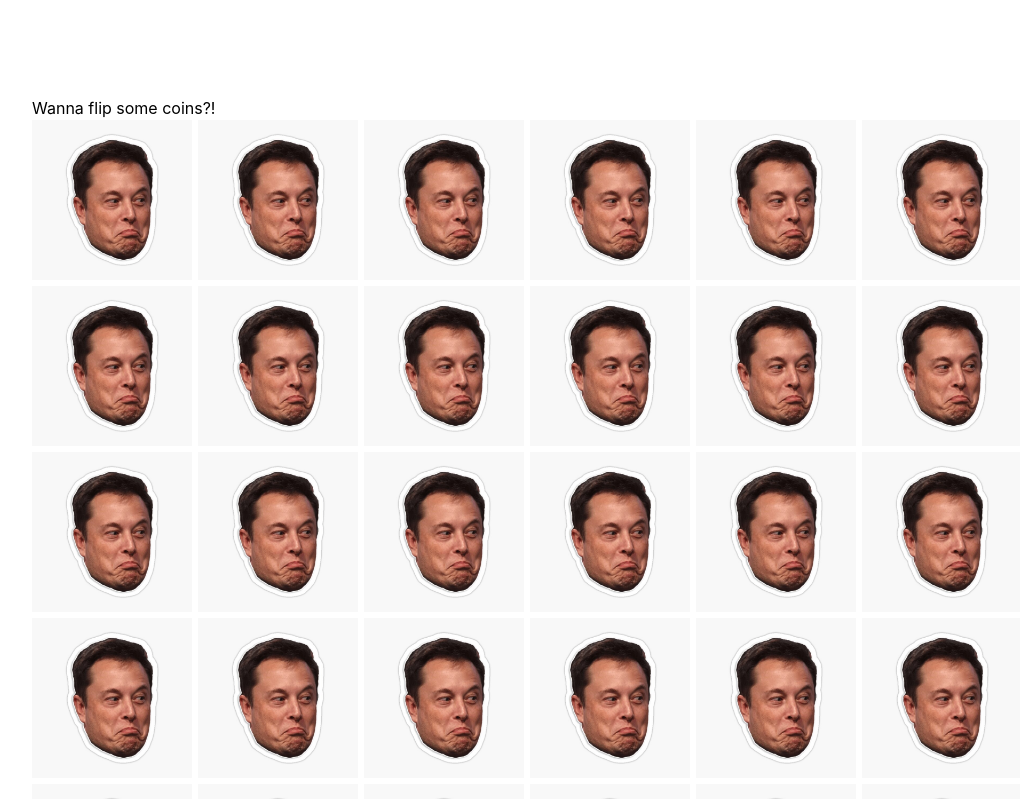
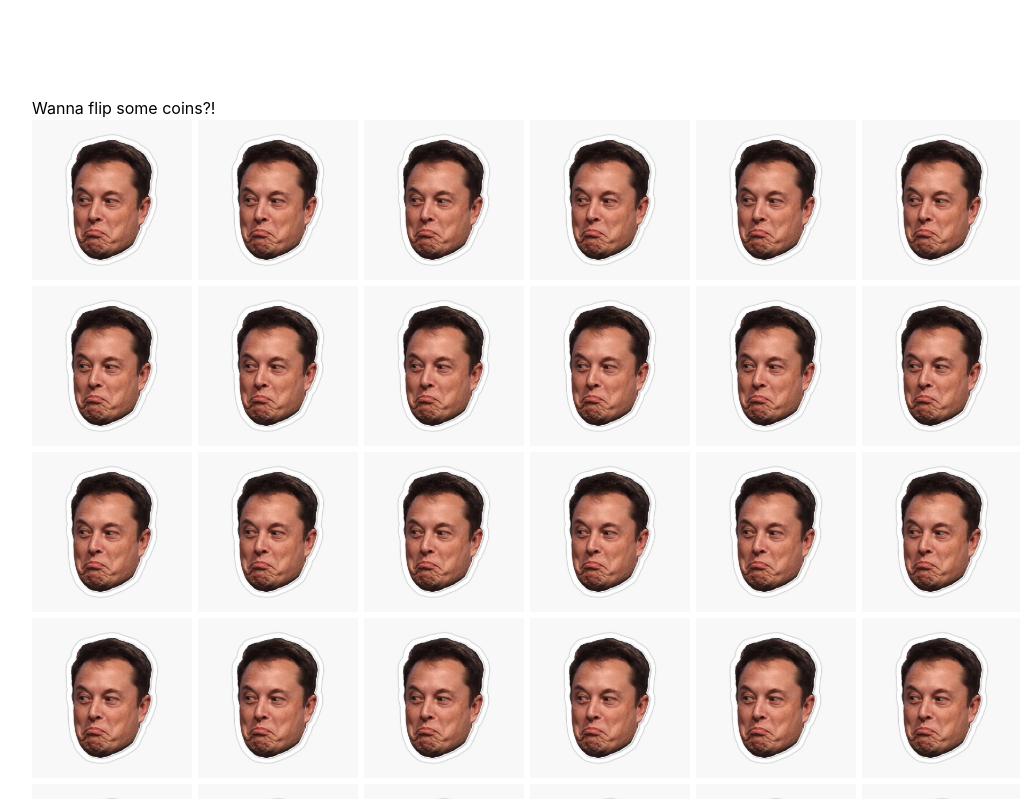
Before and after one commit to myorkgitis/memory-game, a Next.js app: page / in a window 1280 px wide. Shown: the top 799 px of the page, without its empty margins (128-1148 px from the left). Built offline with nearby package versions, Linux system fonts and the light colour scheme.

Commit message:
Added a flipping animation to the cards

```diff
--- a/components/Game/MemoryCardItem.tsx
+++ b/components/Game/MemoryCardItem.tsx
@@ -3,6 +3,7 @@ import Image from 'next/image'
 import {Button, GridItem} from "@chakra-ui/react";
 import {useState} from "react";
 import styles from "./MemoryCardGame.module.css"
+import { motion } from "framer-motion"
 
 export interface MemoryCardItemProps {
     card: MemoryCard
@@ -15,13 +16,17 @@ const MemoryCardItem = ({ card, selected, onSelected}: MemoryCardItemProps) => {
     const src = `/static/coins/${card.image}.svg`
     const [coverSrc, setCoverSrc] = useState("/static/elons-face.jpg")
 
+    const isFlipped = (selected || card.matched)
+
     const handleClick = () => {
         // Only fire the on selected event if the card is not currently selected
         // or matched
-        if (!card.matched && !selected) {
+        if (!isFlipped) {
             onSelected()
         }
     }
+
+    // TODO optimize flipping animation with onAnimationEnd={} in motion.div to only show the coin after the flip animation is complete
 
     return (
         <GridItem
@@ -30,16 +35,13 @@ const MemoryCardItem = ({ card, selected, onSelected}: MemoryCardItemProps) => {
             onClick={handleClick}
             style={{width: "10em", height: "10em", backgroundColor: selected ? "lightcyan" : "#ccc"}}
         >
-            {(selected || card.matched) ?
-                <div className={styles.cardFront}>
+            <motion.div  className={isFlipped ? styles.cardFront : styles.cardBack} animate={{ rotateY: isFlipped ? 0 : 180, transition: { duration: .2 } }}>
+                {isFlipped ?
                     <Image src={src} width="20" height="20" layout={"responsive"} />
-                </div>
-                :
-                <div className={styles.cardBack}>
+                    :
                     <Image src={coverSrc}  width="600" height="600" layout={"responsive"} />
-                </div>
-            }
-
+                }
+            </motion.div>
         </GridItem>
     )
 }
--- a/components/Game/useMemoryGameController.ts
+++ b/components/Game/useMemoryGameController.ts
@@ -93,6 +93,7 @@ const useMemoryGameController = ({  }: MemoryGameControllerConfig): UseMemoryGam
                     return prev - 1
                 })
             }
+
             setSelectedCards([])
         } else {
             setSelectedCards(selection)
```
